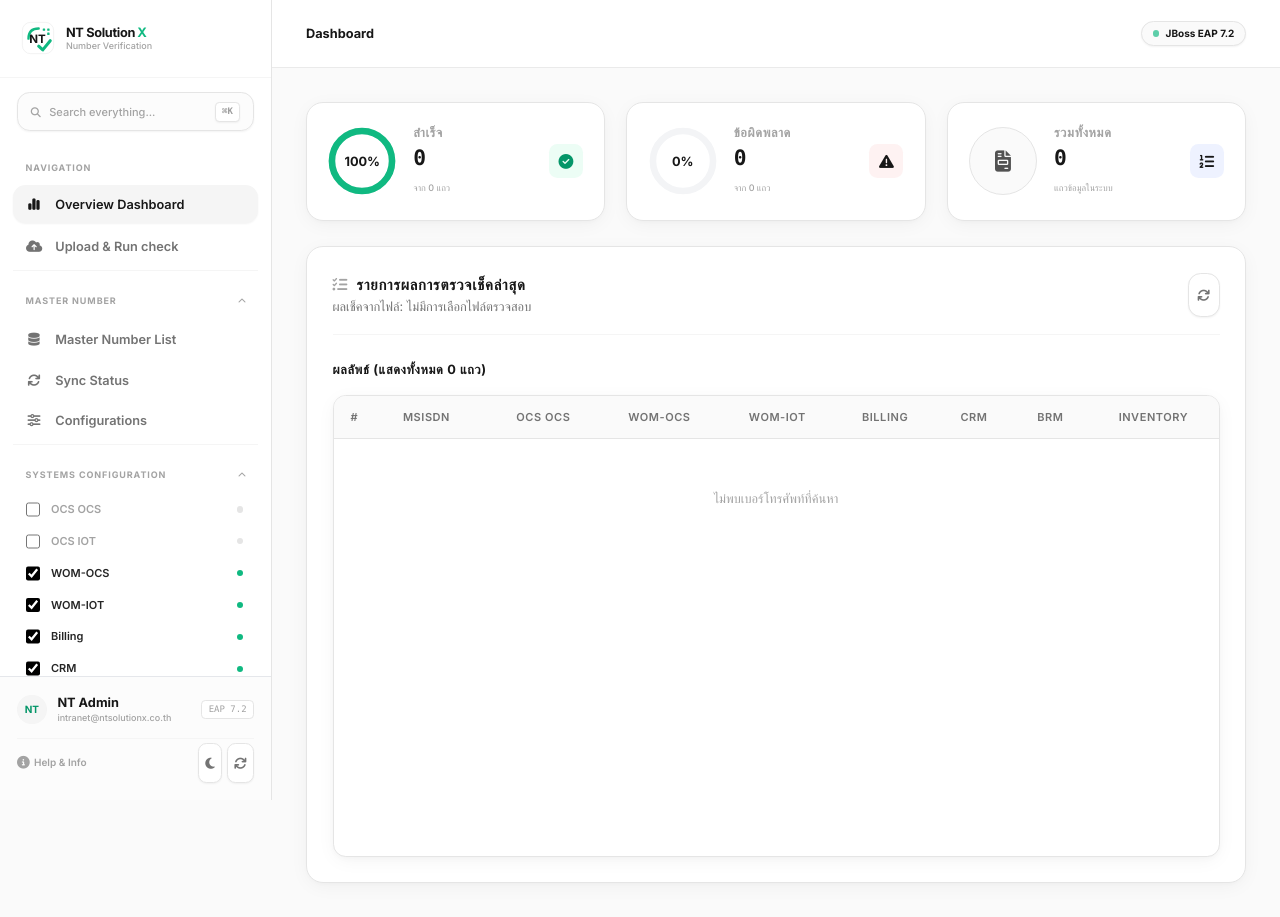
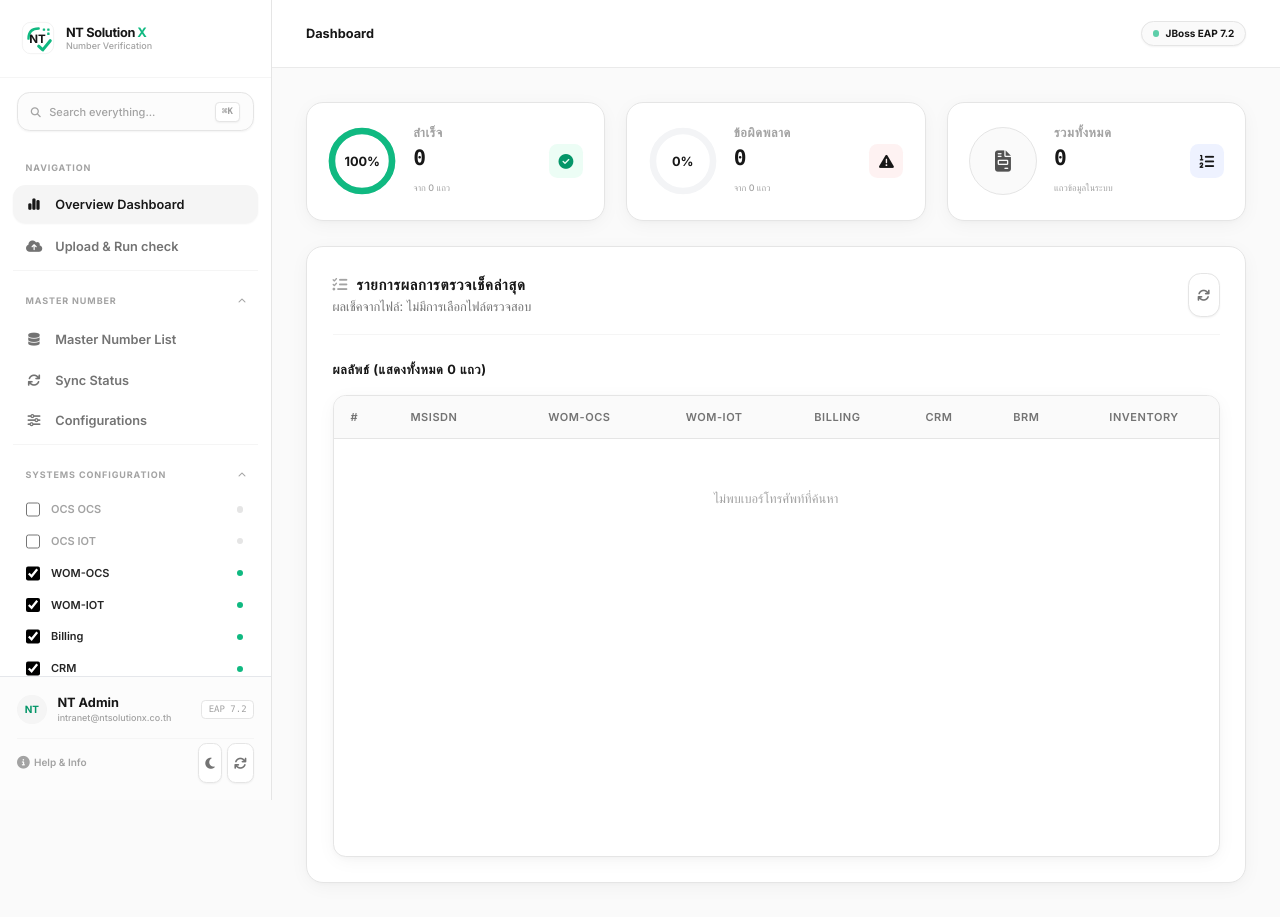
Before and after one commit to iamc9ju/NT-SolutionX, a web app: page / in a window 1280 px wide. Run offline with its HTML, style and script files only (its server is not run), Linux system fonts and the light colour scheme; data that the repository does not hold is empty; some libraries are stand-ins or nearby versions; some web fonts are replaced.

Commit message:
feat: hide OCS OCS from deep checker modal window by removing it from systemHeaders

```diff
--- a/index.html
+++ b/index.html
@@ -1712,7 +1712,7 @@
                 });
 
                 const resultsPreview = ref([]);
-                const systemHeaders = ref(['ocs_ocs', 'wom', 'wom_iot', 'billing', 'crm', 'brm', 'inventory']);
+                const systemHeaders = ref(['wom', 'wom_iot', 'billing', 'crm', 'brm', 'inventory']);
 
                 // System Check configurations
                 const systems = ref([
--- a/src/main/webapp/index.html
+++ b/src/main/webapp/index.html
@@ -1712,7 +1712,7 @@
                 });
 
                 const resultsPreview = ref([]);
-                const systemHeaders = ref(['ocs_ocs', 'wom', 'wom_iot', 'billing', 'crm', 'brm', 'inventory']);
+                const systemHeaders = ref(['wom', 'wom_iot', 'billing', 'crm', 'brm', 'inventory']);
 
                 // System Check configurations
                 const systems = ref([
```
